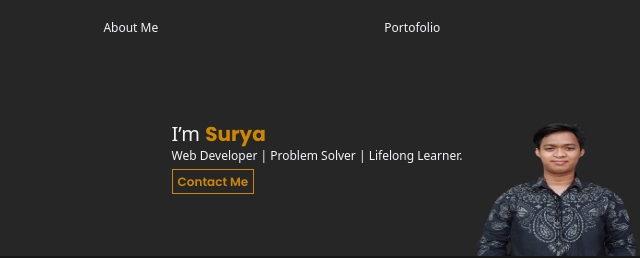
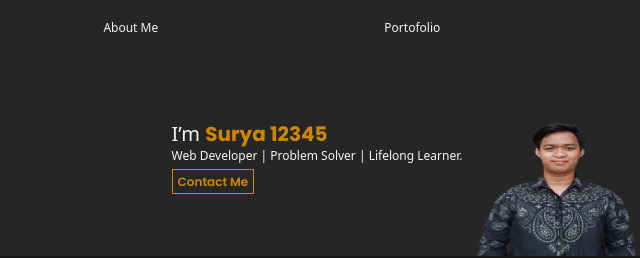
Before and after one commit to suryaahdiyat/web-portfolio, a website: page src/index.html in a window 1280 px wide. Shown: the top 258 px of the page, 223-863 px from the left. Drawn offline with Linux system fonts and the light colour scheme.

Commit message:
test commit

```diff
--- a/src/index.html
+++ b/src/index.html
@@ -32,7 +32,8 @@
       <div>
         <div class="text-slate-100 text-xs mb-1">
           <span class="text-xl"
-            >I’m <span class="text-yellow-600 poppins-bold">Surya</span></span
+            >I’m
+            <span class="text-yellow-600 poppins-bold">Surya 12345</span></span
           >
           <br />Web Developer | Problem Solver | Lifelong Learner.
         </div>
```
